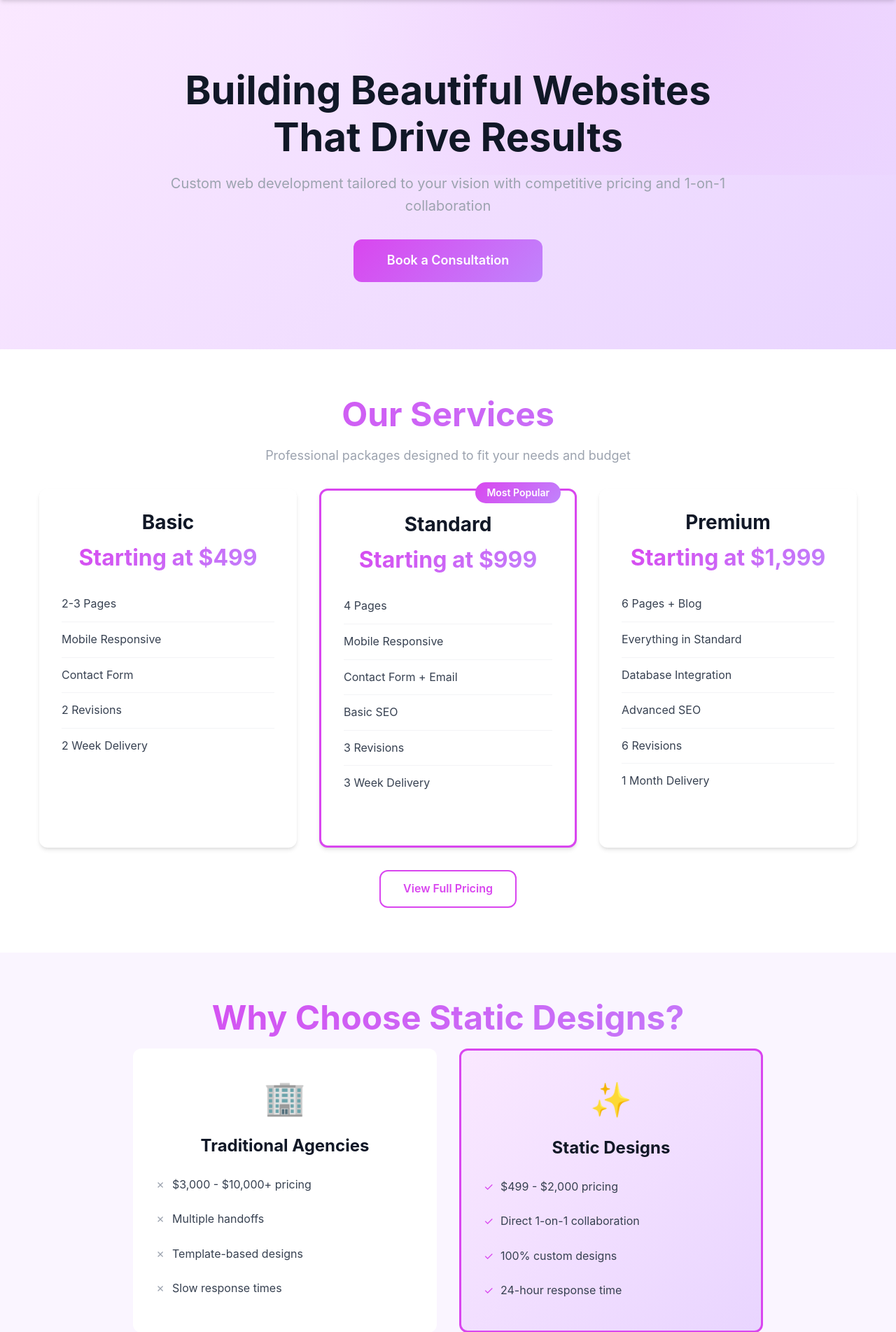
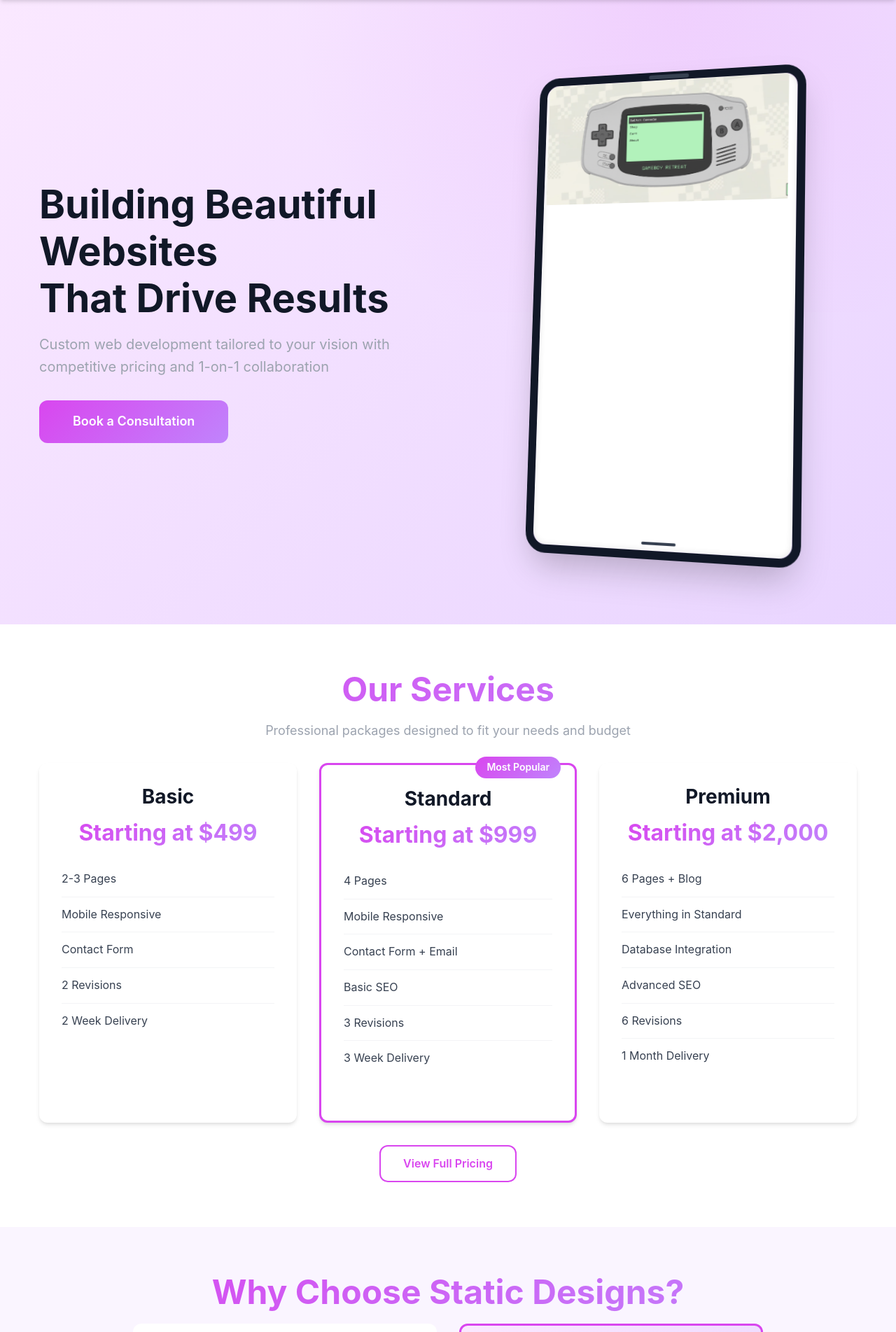
Before and after one commit to sleepystatic/staticdesigns, a Flask app: page / in a window 1280 px wide. Shown: the part 92-1995 px from the top of the page at 70% size. Run offline with Flask 3, Linux system fonts and the light colour scheme.

Commit message:
Minor changes

```diff
--- a/app.py
+++ b/app.py
@@ -34,4 +34,4 @@ def create_app():
 app = create_app()
 
 if __name__ == '__main__':
-    app.run(debug=True)
+    app.run(host='0.0.0.0', debug=True)
--- a/static/css/style.css
+++ b/static/css/style.css
@@ -350,7 +350,6 @@ p {
 .hero {
     background: var(--gradient-light);
     padding: var(--spacing-xl) 0;
-    text-align: center;
     position: relative;
     overflow: hidden;
 }
@@ -366,11 +365,17 @@ p {
     pointer-events: none;
 }
 
+.hero-wrapper {
+    display: grid;
+    grid-template-columns: 1fr;
+    gap: var(--spacing-lg);
+    align-items: center;
+}
+
 .hero-content {
     position: relative;
     z-index: 1;
     max-width: 800px;
-    margin: 0 auto;
 }
 
 .hero-title {
@@ -390,6 +395,128 @@ p {
     animation: fadeInUp 0.8s ease 0.4s backwards;
 }
 
+/* 3D Tilted Device Mockup */
+.hero-mockup {
+    position: relative;
+    z-index: 1;
+    perspective: 1500px;
+    display: flex;
+    justify-content: center;
+    align-items: center;
+    min-height: 400px;
+}
+
+.device-mockup {
+    position: relative;
+    width: 320px;
+    height: 600px;
+    transform: rotateY(-15deg) rotateX(5deg);
+    transform-style: preserve-3d;
+    animation: float 6s ease-in-out infinite;
+    transition: transform 0.3s ease;
+}
+
+.device-mockup:hover {
+    transform: rotateY(-10deg) rotateX(3deg) scale(1.02);
+}
+
+/* Device Frame (Phone/Tablet Border) */
+.device-frame {
+    position: absolute;
+    top: 0;
+    left: 0;
+    right: 0;
+    bottom: 0;
+    border: 12px solid var(--black);
+    border-radius: 30px;
+    box-shadow:
+        0 25px 50px -12px rgba(0, 0, 0, 0.25),
+        inset 0 2px 4px rgba(255, 255, 255, 0.1);
+    pointer-events: none;
+    z-index: 2;
+}
+
+.device-frame::before {
+    content: '';
+    position: absolute;
+    top: -8px;
+    left: 50%;
+    transform: translateX(-50%);
+    width: 60px;
+    height: 6px;
+    background: var(--dark-gray);
+    border-radius: 10px;
+}
+
+.device-frame::after {
+    content: '';
+    position: absolute;
+    bottom: 8px;
+    left: 50%;
+    transform: translateX(-50%);
+    width: 50px;
+    height: 4px;
+    background: var(--dark-gray);
+    border-radius: 10px;
+}
+
+/* Device Screen */
+.device-screen {
+    position: absolute;
+    top: 12px;
+    left: 12px;
+    right: 12px;
+    bottom: 12px;
+    background: var(--white);
+    border-radius: 20px;
+    overflow: hidden;
+    box-shadow: inset 0 0 10px rgba(0, 0, 0, 0.1);
+}
+
+/* Auto-Scrolling Portfolio Ticker */
+.portfolio-ticker {
+    display: flex;
+    gap: 20px;
+    animation: ticker-scroll 20s linear infinite;
+    will-change: transform;
+}
+
+.portfolio-ticker:hover {
+    animation-play-state: paused;
+}
+
+.ticker-item {
+    flex: 0 0 280px;
+    height: 100%;
+}
+
+.ticker-item img {
+    width: 100%;
+    height: 100%;
+    object-fit: cover;
+    display: block;
+}
+
+/* Ticker Animation */
+@keyframes ticker-scroll {
+    0% {
+        transform: translateX(0);
+    }
+    100% {
+        transform: translateX(calc(-300px * 3));
+    }
+}
+
+/* Floating Animation */
+@keyframes float {
+    0%, 100% {
+        transform: rotateY(-15deg) rotateX(5deg) translateY(0);
+    }
+    50% {
+        transform: rotateY(-15deg) rotateX(5deg) translateY(-20px);
+    }
+}
+
 @keyframes fadeInUp {
     from {
         opacity: 0;
@@ -401,6 +528,44 @@ p {
     }
 }
 
+/* Responsive Design for Hero Mockup */
+@media (min-width: 768px) {
+    .hero-wrapper {
+        grid-template-columns: 1fr 1fr;
+    }
+
+    .hero-content {
+        max-width: none;
+    }
+
+    .device-mockup {
+        width: 400px;
+        height: 700px;
+    }
+
+    .ticker-item {
+        flex: 0 0 360px;
+    }
+
+    @keyframes ticker-scroll {
+        0% {
+            transform: translateX(0);
+        }
+        100% {
+            transform: translateX(calc(-380px * 3));
+        }
+    }
+}
+
+@media (max-width: 767px) {
+    .hero-mockup {
+        display: none;
+    }
+
+    .hero-wrapper {
+        text-align: center;
+    }
+}
 /* ============================================
    SERVICES GRID
    ============================================ */
@@ -506,11 +671,6 @@ p {
 .comparison-column.highlight {
     border: 3px solid var(--primary-magenta);
     background: var(--gradient-light);
-}
-
-.comparison-icon {
-    font-size: 3rem;
-    margin-bottom: var(--spacing-sm);
 }
 
 .comparison-list {
--- a/templates/index.html
+++ b/templates/index.html
@@ -4,10 +4,44 @@
 <!-- Hero Section -->
 <section class="hero">
     <div class="container">
-        <div class="hero-content">
-            <h1 class="hero-title">Building Beautiful Websites<br>That Drive Results</h1>
-            <p class="hero-subtitle">Custom web development tailored to your vision with competitive pricing and 1-on-1 collaboration</p>
-            <a href="{{ url_for('contact.contact') }}" class="btn btn-primary btn-large">Book a Consultation</a>
+        <div class="hero-wrapper">
+            <div class="hero-content">
+                <h1 class="hero-title">Building Beautiful Websites<br>That Drive Results</h1>
+                <p class="hero-subtitle">Custom web development tailored to your vision with competitive pricing and 1-on-1 collaboration</p>
+                <a href="{{ url_for('contact.contact') }}" class="btn btn-primary btn-large">Book a Consultation</a>
+            </div>
+
+            <!-- 3D Tilted Device Mockup with Auto-Scrolling Portfolio -->
+            <div class="hero-mockup">
+                <div class="device-mockup">
+                    <div class="device-screen">
+                        <div class="portfolio-ticker">
+                            <!-- Portfolio Screenshots - will auto-scroll -->
+                            <div class="ticker-item">
+                                <img src="{{ url_for('static', filename='images/equalitie-preview.jpg') }}" alt="Equalitie">
+                            </div>
+                            <div class="ticker-item">
+                                <img src="{{ url_for('static', filename='images/gbr-preview.jpg') }}" alt="Project Two">
+                            </div>
+                            <div class="ticker-item">
+                                <img src="{{ url_for('static', filename='images/mqb-preview.jpg') }}" alt="Project Three">
+                            </div>
+                            <!-- Duplicate for seamless loop -->
+                            <div class="ticker-item">
+                                <img src="{{ url_for('static', filename='images/equalitie-preview.jpg') }}" alt="Equalitie">
+                            </div>
+                            <div class="ticker-item">
+                                <img src="{{ url_for('static', filename='images/project-two-preview.jpg') }}" alt="Project Two">
+                            </div>
+                            <div class="ticker-item">
+                                <img src="{{ url_for('static', filename='images/project-three-preview.jpg') }}" alt="Project Three">
+                            </div>
+                        </div>
+                    </div>
+                    <!-- Device Frame/Border -->
+                    <div class="device-frame"></div>
+                </div>
+            </div>
         </div>
     </div>
 </section>
@@ -55,7 +89,7 @@
             <div class="service-card">
                 <div class="service-header">
                     <h3>Premium</h3>
-                    <p class="service-price">Starting at $1,999</p>
+                    <p class="service-price">Starting at $2,000</p>
                 </div>
                 <ul class="service-features">
                     <li>6 Pages + Blog</li>
@@ -81,7 +115,6 @@
 
         <div class="comparison-simple">
             <div class="comparison-column">
-                <div class="comparison-icon">🏢</div>
                 <h3>Traditional Agencies</h3>
                 <ul class="comparison-list negative">
                     <li>$3,000 - $10,000+ pricing</li>
@@ -92,10 +125,9 @@
             </div>
 
             <div class="comparison-column highlight">
-                <div class="comparison-icon">✨</div>
                 <h3>Static Designs</h3>
                 <ul class="comparison-list positive">
-                    <li>$499 - $2,000 pricing</li>
+                    <li>$499 - $1,999 pricing</li>
                     <li>Direct 1-on-1 collaboration</li>
                     <li>100% custom designs</li>
                     <li>24-hour response time</li>
```
Also changed, not shown: other parts of templates/index.html (+6 -22 lines), static/images/favicon-32x32.png (renamed from static/images/favicon_32x32.png), static/images/favicon-64x64.png (renamed from static/images/favicon_64x64.png).
